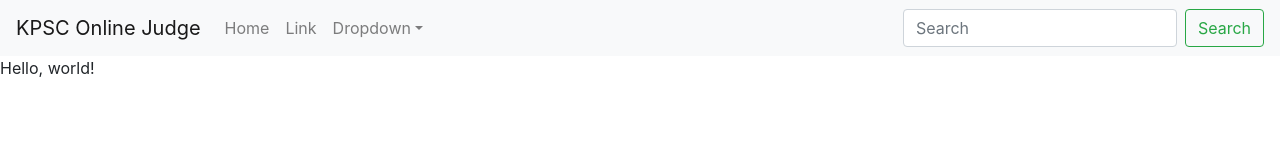
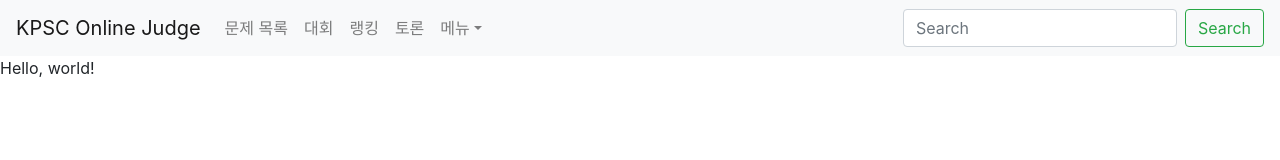
Before and after one commit to KMUCS-KPSC/online-judge, a React (Create React App) app in the folder web/: page / in a window 1280 px wide. Shown: the top 160 px of the page. Built offline with nearby package versions, Linux system fonts and the light colour scheme.

Commit message:
feature: add links on nav bar

```diff
--- a/web/src/components/navBar.js
+++ b/web/src/components/navBar.js
@@ -16,18 +16,20 @@ class NavBar extends Component {
     render() {
         return (
             <Navbar bg="light" expand="lg">
-                <Navbar.Brand href="#home">KPSC Online Judge</Navbar.Brand>
+                <Navbar.Brand href="/">KPSC Online Judge</Navbar.Brand>
                 <Navbar.Toggle aria-controls="basic-navbar-nav" />
                 <Navbar.Collapse id="basic-navbar-nav">
                     <Nav className="mr-auto">
-                        <Nav.Link href="#home">Home</Nav.Link>
-                        <Nav.Link href="#link">Link</Nav.Link>
-                        <NavDropdown title="Dropdown" id="basic-nav-dropdown">
-                            <NavDropdown.Item href="#action/3.1">Action</NavDropdown.Item>
-                            <NavDropdown.Item href="#action/3.2">Another action</NavDropdown.Item>
-                            <NavDropdown.Item href="#action/3.3">Something</NavDropdown.Item>
+                        <Nav.Link href="/problems">문제 목록</Nav.Link>
+                        <Nav.Link href="/contest">대회</Nav.Link>
+                        <Nav.Link href="/rank">랭킹</Nav.Link>
+                        <Nav.Link href="/discuss">토론</Nav.Link>
+                        <NavDropdown title="메뉴" id="basic-nav-dropdown">
+                            <NavDropdown.Item href="#action/3.1">로그아웃</NavDropdown.Item>
+                            <NavDropdown.Item href="#action/3.2">내정보</NavDropdown.Item>
+                            <NavDropdown.Item href="#action/3.3">기부하기</NavDropdown.Item>
                             <NavDropdown.Divider />
-                            <NavDropdown.Item href="#action/3.4">Separated link</NavDropdown.Item>
+                            <NavDropdown.Item href="#action/3.4">무조건 기부하기</NavDropdown.Item>
                         </NavDropdown>
                     </Nav>
                     <Form inline>
```
